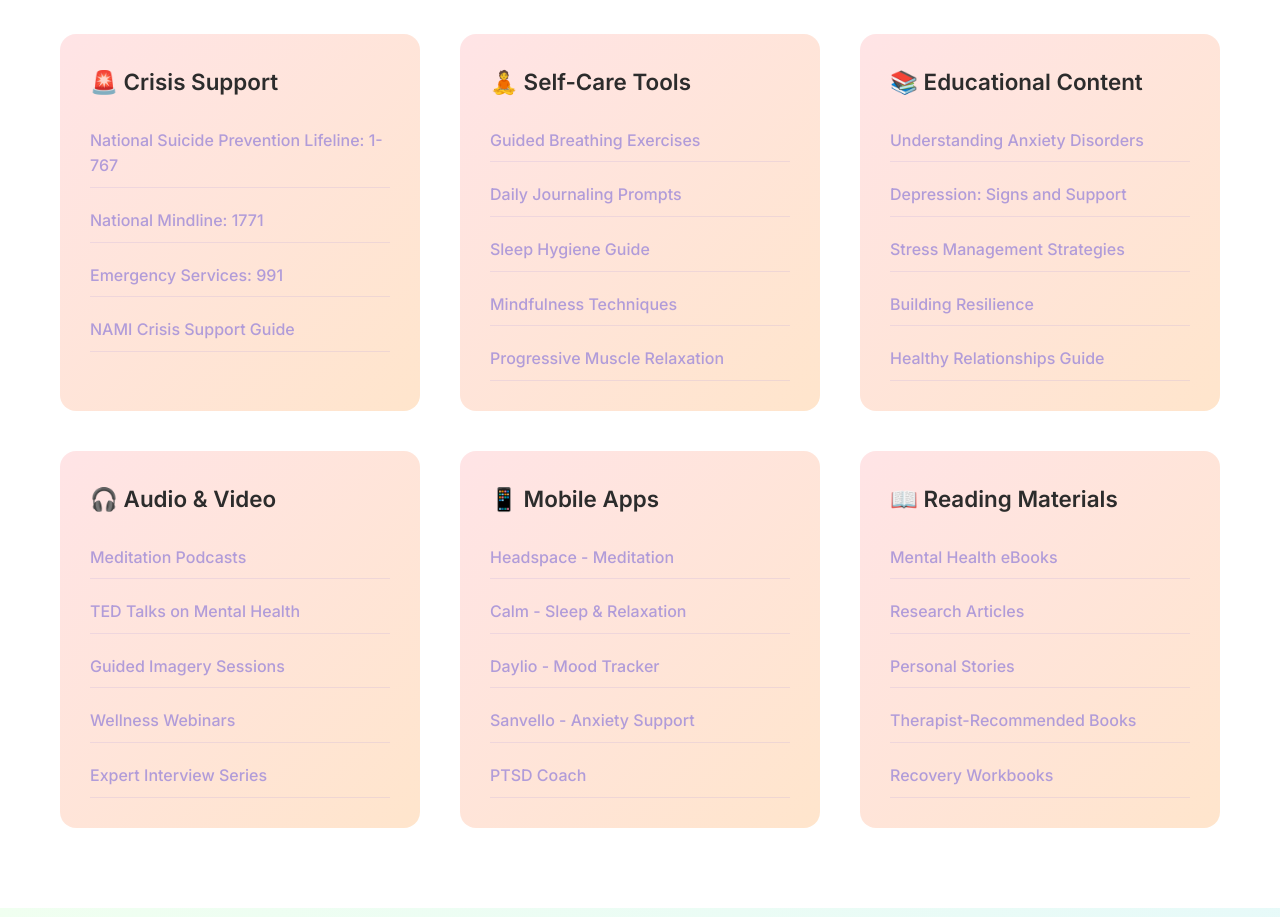
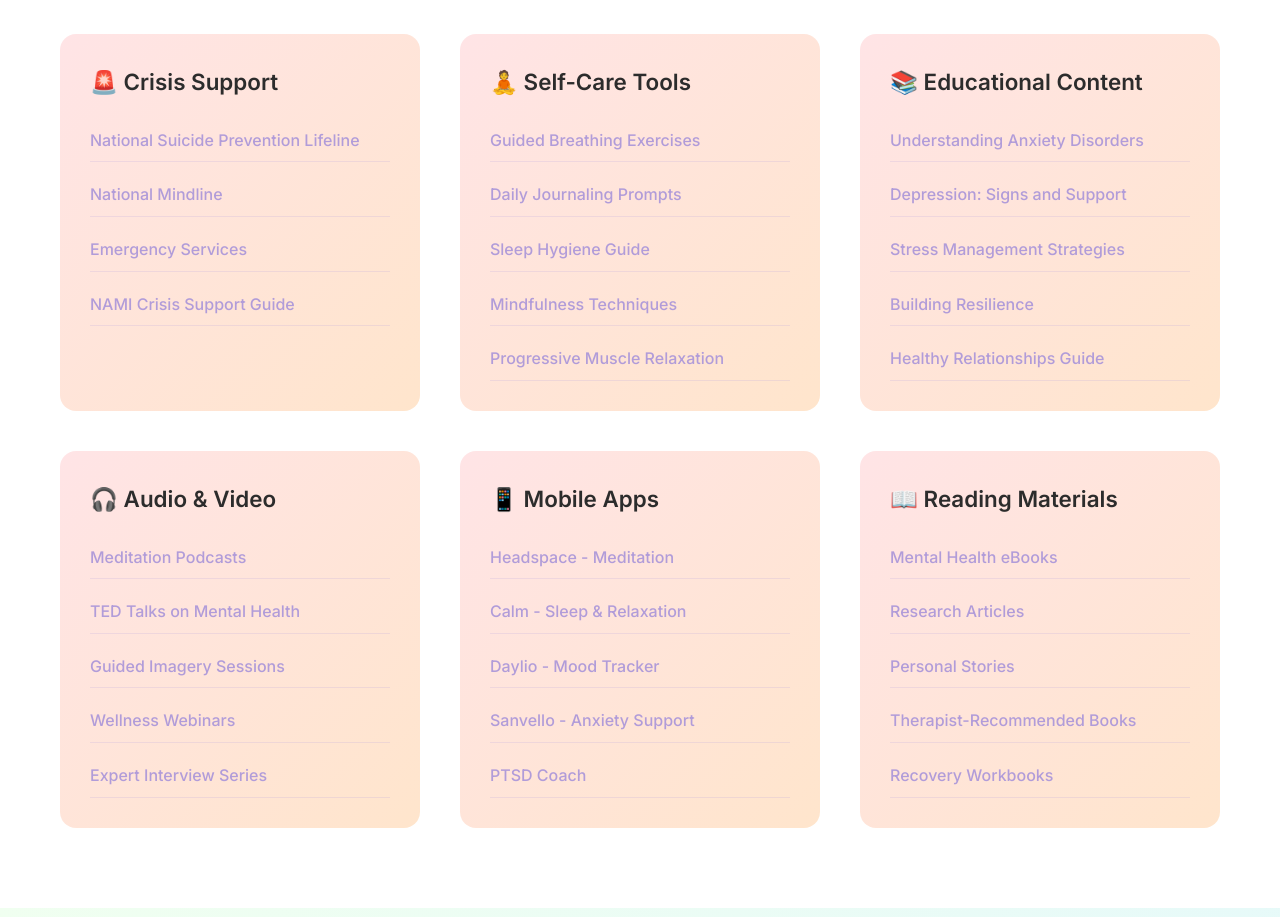
Before and after one commit to Melsonwang1/proid, a website: page resources.html in a window 1280 px wide. Shown: the part 960-1877 px from the top of the page. Drawn offline with Linux system fonts and the light colour scheme.

Commit message:
Update crisis support resource links to improve accessibility and clarity

```diff
--- a/resources.html
+++ b/resources.html
@@ -62,9 +62,9 @@
                 <div class="resource-category">
                     <h3>🚨 Crisis Support</h3>
                     <div class="resource-links">
-                        <a href="tel:1767" class="resource-link">National Suicide Prevention Lifeline: 1-767</a>
-                        <a href="tel:1771" class="resource-link">National Mindline: 1771</a>
-                        <a href="tel:991" class="resource-link">Emergency Services: 991</a>
+                        <a href="tel:1767" class="resource-link">National Suicide Prevention Lifeline</a>
+                        <a href="tel:1771" class="resource-link">National Mindline</a>
+                        <a href="tel:991" class="resource-link">Emergency Services</a>
                         <a href="#" class="resource-link">NAMI Crisis Support Guide</a>
                     </div>
                 </div>
```
Also changed, not shown: index.html (+3 -3 lines).
